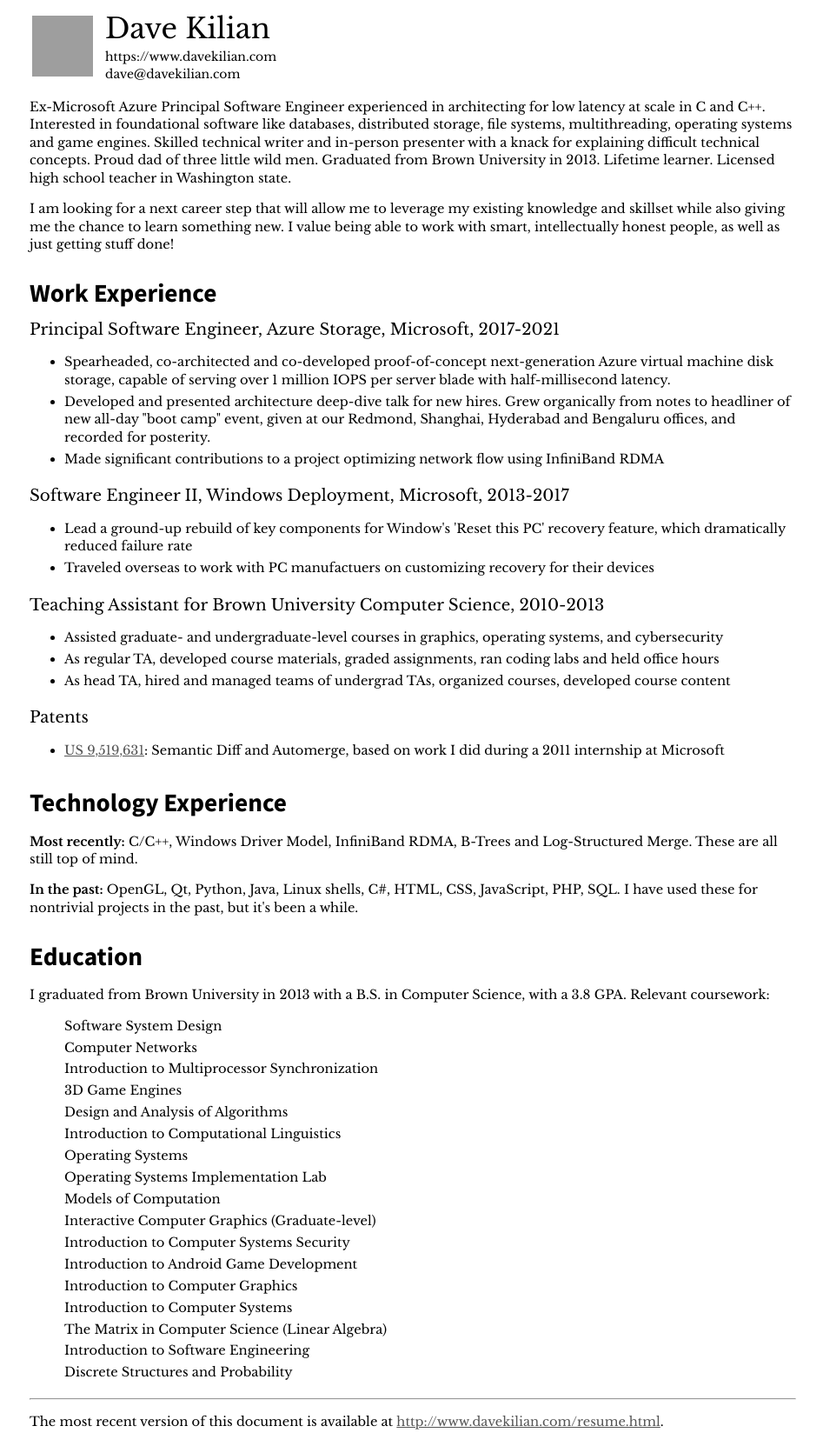
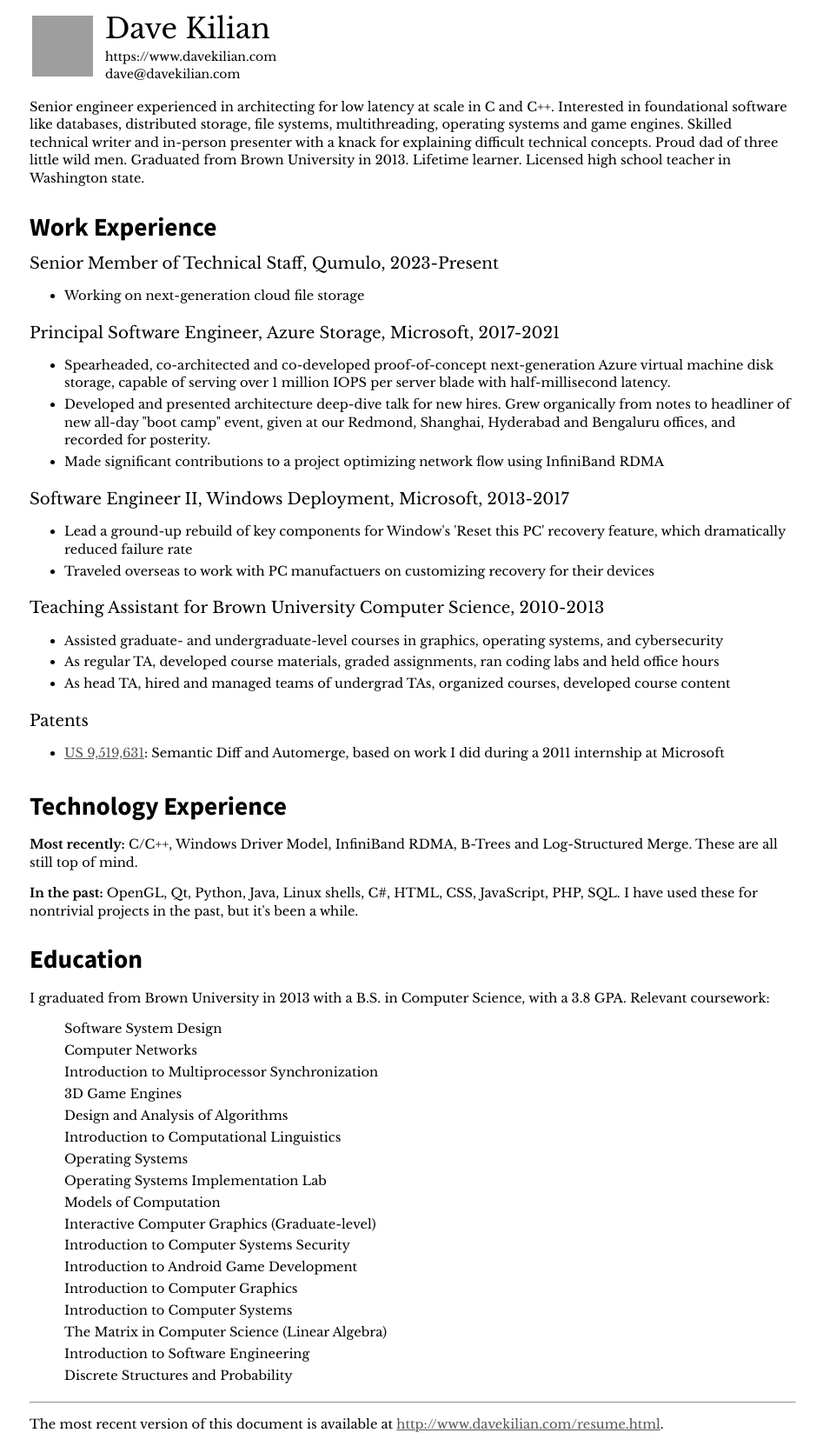
Before and after one commit to davekilian/davekilian.github.com, a Jekyll site: the page resume.html, which Jekyll copies as it is, in a window 1280 px wide. Shown: the whole page at 87% size, without its empty margins (166-1113 px from the left). Built offline with Jekyll 4.4.1, drawn with Linux system fonts in a browser that asks for light colours; grey boxes are pictures that could not be loaded.

Commit message:
Remove job ad and rev cv

```diff
--- a/_layouts/post.html
+++ b/_layouts/post.html
@@ -9,9 +9,6 @@ layout: default
             <h5 style="color:#a22; font-weight: bold">This post is a draft. Content may be incomplete or missing.</h5>
         {% endif %}
         {{ content }}
-        <blockquote>
-            <p>Did you enjoy this post? Are you hiring? I'm looking for the next step in my career! If you're looking for help building high-performance software in areas like databases, distributed systems, operating systems or game engines, let's talk! You can find me <a href="https://linkedin.com/in/dave-kilian/">on LinkedIn</a> or shoot a mail to <a href="mailto:dave@davekilian.com">dave@davekilian.com</a></p>
-        </blockquote>
     </div>
     <div class="hidden-print">
         <hr />
--- a/resume.html
+++ b/resume.html
@@ -57,7 +57,7 @@
 				</td>
 			</tr></table>
             <p>
-            Ex-Microsoft Azure Principal Software Engineer experienced in architecting for low latency at scale in C and C++.
+            Senior engineer experienced in architecting for low latency at scale in C and C++.
             Interested in foundational software like databases, distributed storage, file systems, multithreading, operating systems and game engines.
             Skilled technical writer and in-person presenter with a knack for explaining difficult technical concepts.
             Proud dad of three little wild men.
@@ -65,13 +65,15 @@
             Lifetime learner.
             Licensed high school teacher in Washington state.
             </p>
-            <p>
-            I am looking for a next career step that will allow me to leverage my existing knowledge and skillset while also giving me the chance to learn something new.
-            I value being able to work with smart, intellectually honest people, as well as just getting stuff done!
-            </p>
 
 			<!-- Work Experience -->
             <h2>Work Experience</h2>
+
+			<span style="font-size: 125%">Senior Member of Technical Staff, Qumulo, 2023-Present</span><br>
+
+            <ul>
+                <li>Working on next-generation cloud file storage</li>
+            </ul>
 
 			<span style="font-size: 125%">Principal Software Engineer, Azure Storage, Microsoft, 2017-2021</span><br>
 
```
Also changed, not shown: about.html (+4 -5 lines), 1 other file.
